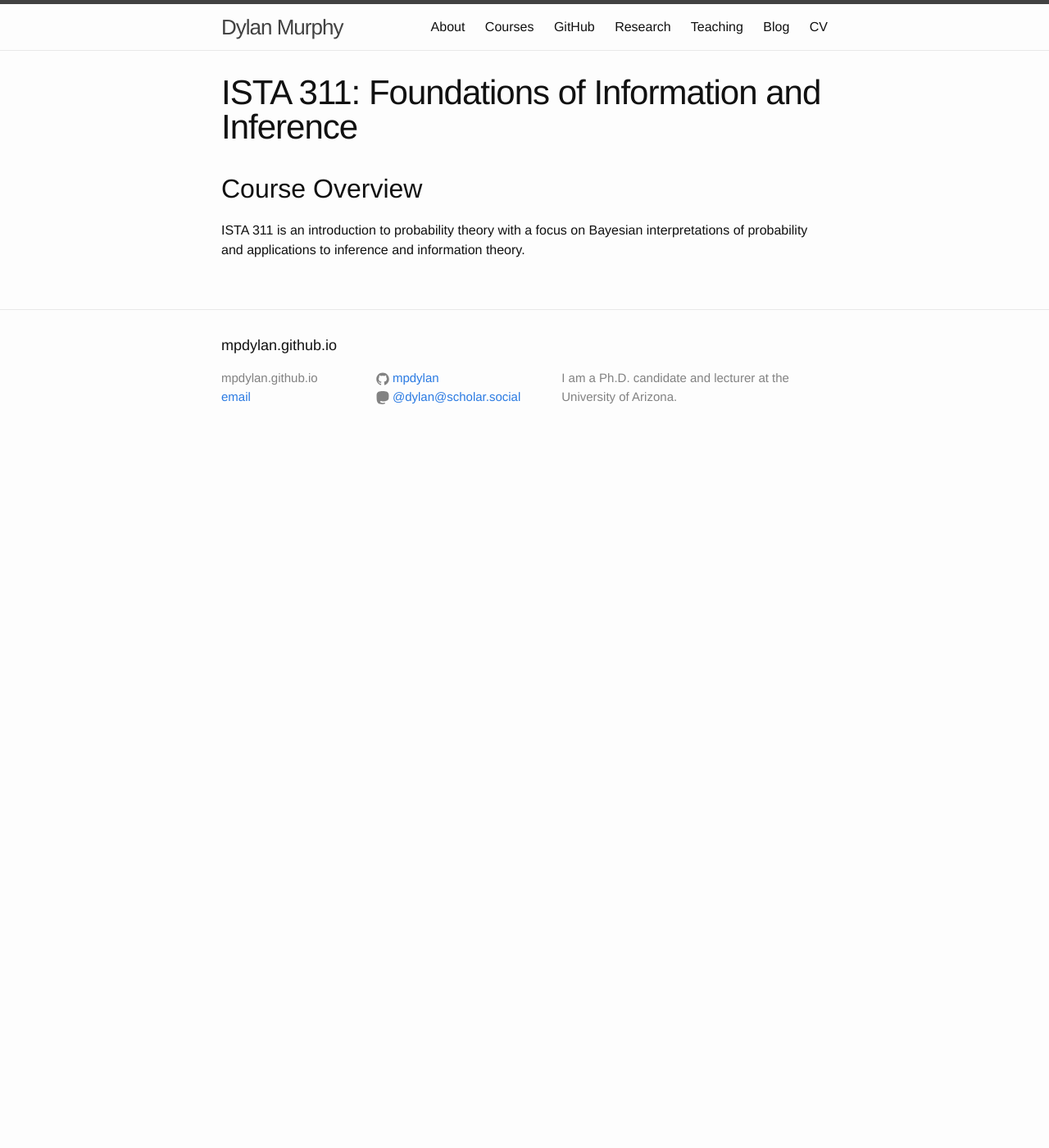
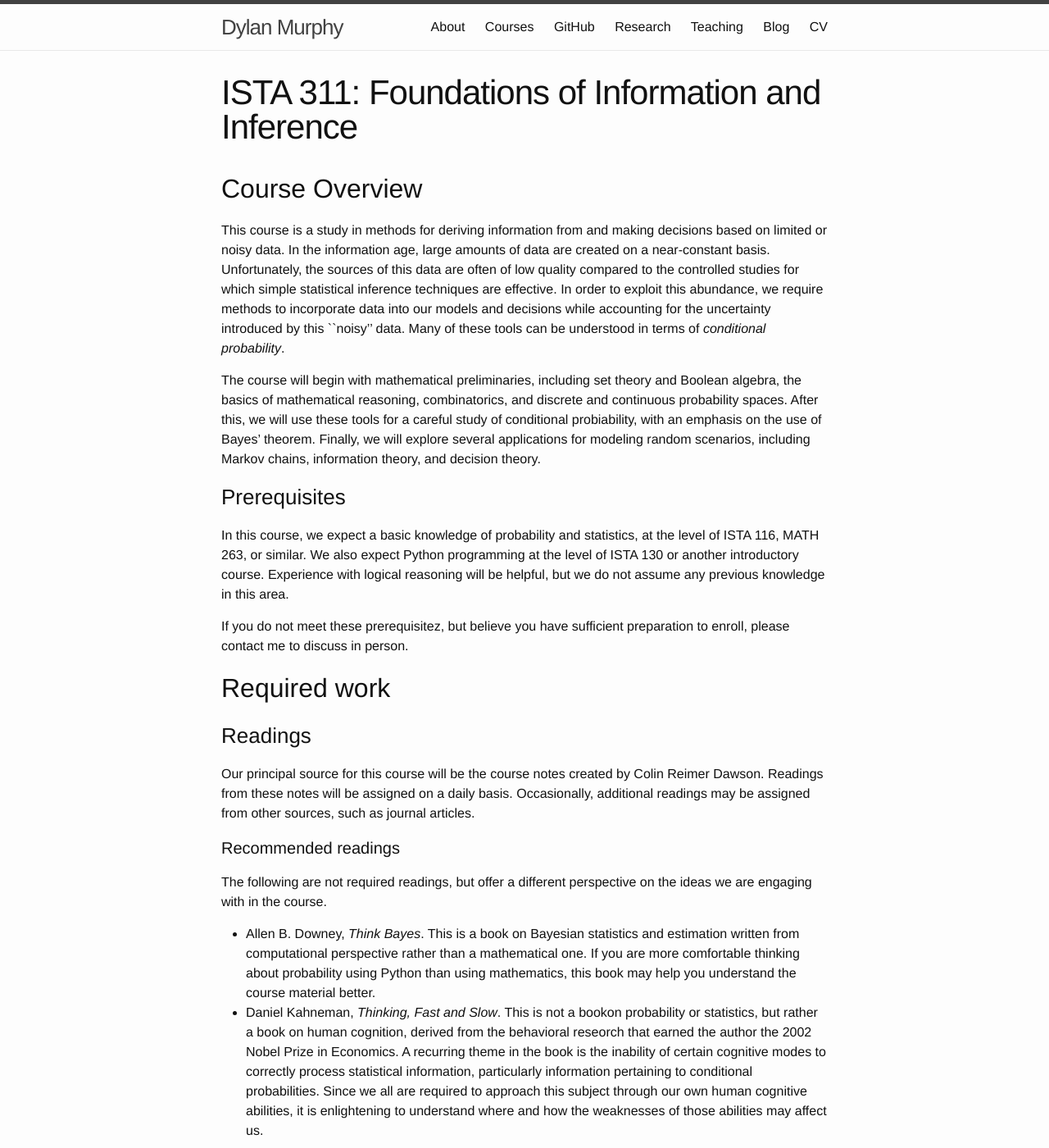
Before and after one commit to mpdylan/mpdylan.github.io, a Jekyll site: the page built from courses/ista311.md, in a window 1280 px wide and 1400 px high. Shown: the whole window at 82% size. Built offline with Jekyll 4.4.1, drawn with Linux system fonts in a browser that asks for light colours.

Commit message:
course syllabi

```diff
--- a/courses/ista311.md
+++ b/courses/ista311.md
@@ -7,4 +7,35 @@ permalink: /courses/ista311
 
 ## Course Overview
 
-ISTA 311 is an introduction to probability theory with a focus on Bayesian interpretations of probability and applications to inference and information theory.
+This course is a study in methods for deriving information from and making decisions based on limited or noisy data.
+In the information age, large amounts of data are created on a near-constant basis.
+Unfortunately, the sources of this data are often of low quality compared to the controlled studies for which simple statistical inference techniques are effective.
+In order to exploit this abundance, we require methods to incorporate data into our models and decisions while accounting for the uncertainty introduced by this ``noisy'' data.
+Many of these tools can be understood in terms of *conditional probability*.
+
+The course will begin with mathematical preliminaries, including set theory and Boolean algebra, the basics of mathematical reasoning, combinatorics, and discrete and continuous probability spaces.
+After this, we will use these tools for a careful study of conditional probiability, with an emphasis on the use of Bayes' theorem.
+Finally, we will explore several applications for modeling random scenarios, including Markov chains, information theory, and decision theory.
+
+### Prerequisites
+
+In this course, we expect a basic knowledge of probability and statistics, at the level of ISTA 116, MATH 263, or similar.
+We also expect Python programming at the level of ISTA 130 or another introductory course.
+Experience with logical reasoning will be helpful, but we do not assume any previous knowledge in this area.
+
+If you do not meet these prerequisitez, but believe you have sufficient preparation to enroll, please contact me to discuss in person.
+
+## Required work
+
+### Readings
+
+Our principal source for this course will be the course notes created by Colin Reimer Dawson.
+Readings from these notes will be assigned on a daily basis.
+Occasionally, additional readings may be assigned from other sources, such as journal articles.
+
+#### Recommended readings
+
+The following are not required readings, but offer a different perspective on the ideas we are engaging with in the course.
+
+* Allen B. Downey, *Think Bayes*. This is a book on Bayesian statistics and estimation written from computational perspective rather than a mathematical one. If you are more comfortable thinking about probability using Python than using mathematics, this book may help you understand the course material better.
+* Daniel Kahneman, *Thinking, Fast and Slow*. This is not a bookon probability or statistics, but rather a book on human cognition, derived from the behavioral reseorch that earned the author the 2002 Nobel Prize in Economics. A recurring theme in the book is the inability of certain cognitive modes to correctly process statistical information, particularly information pertaining to conditional probabilities. Since we all are required to approach this subject through our own human cognitive abilities, it is enlightening to understand where and how the weaknesses of those abilities may affect us.
```
Also changed, not shown: courses/ista130.md (+26 -0 lines).
